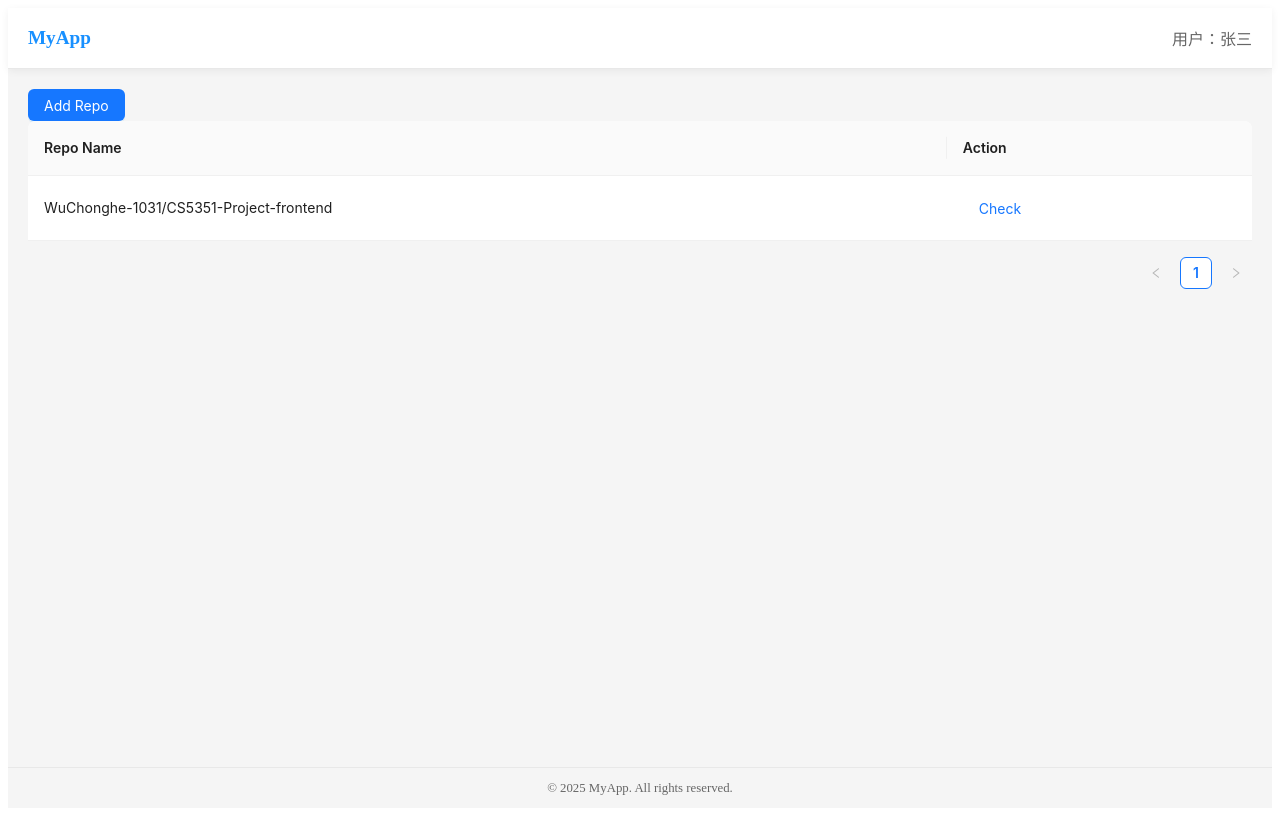
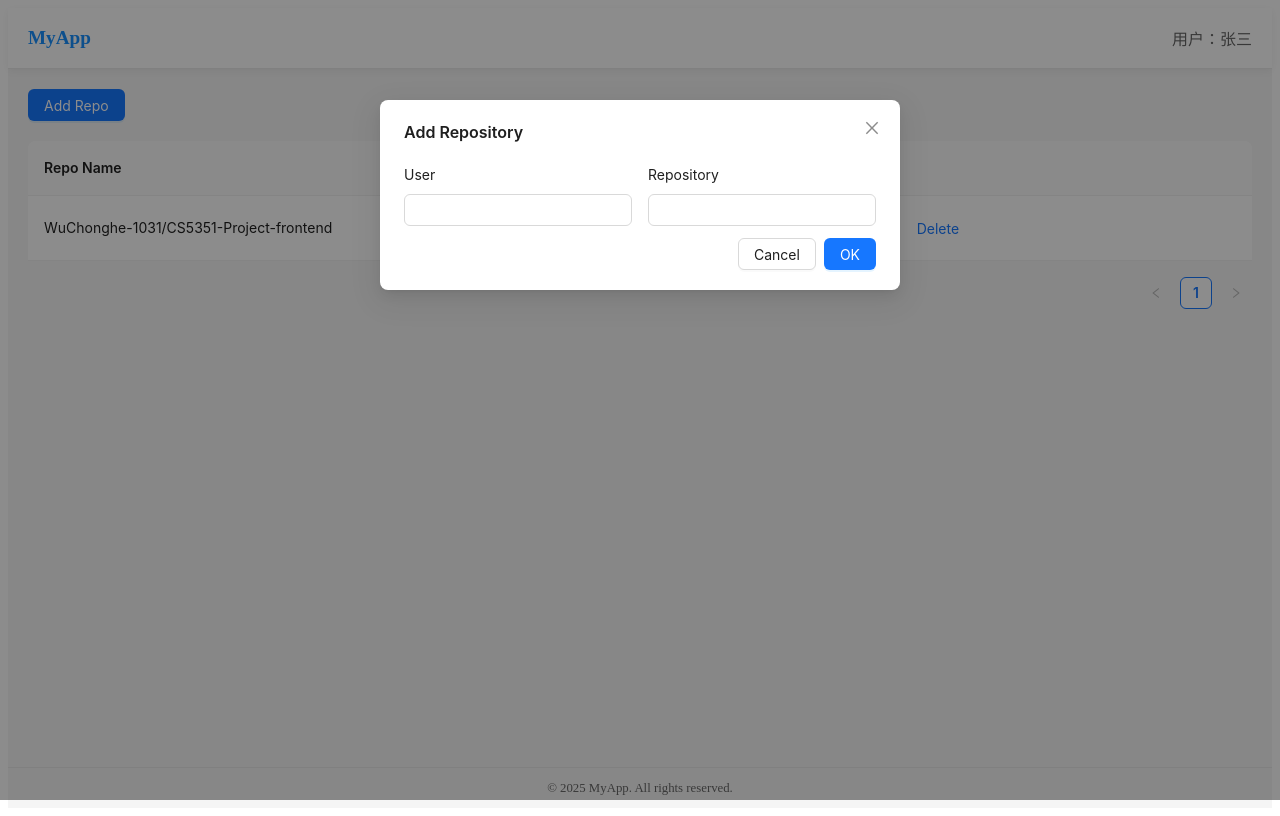
Before and after one commit to WuChonghe-1031/CS5351-Project-frontend, a React (Vite) app: page /codeReview in a window 1280 px wide. Both pictures are taken after a click on the button "Add Repo". Built offline with nearby package versions, Linux system fonts and the light colour scheme.

Commit message:
feat: add repo

```diff
--- a/src/pages/CodeReview/commitList.jsx
+++ b/src/pages/CodeReview/commitList.jsx
@@ -3,6 +3,7 @@ import { Avatar, Button, List, Space, Tag, Tooltip, Typography, message} from "a
 import { BranchesOutlined, ClockCircleOutlined, UserOutlined } from "@ant-design/icons";
 import { getCommitDetails } from '../../api/api';
 import DiffComponent from './diffComponent';
+import './index.css';
 
 const { Text } = Typography;
 
@@ -34,7 +35,7 @@ const CommitList = ({ repoName, commits, onDetail }) => {
     <>
       {isShowDiff ?
         <div>
-          <Button type="primary" onClick={() => returnCommitList()}>Return</Button>
+          <Button type="primary" className="return-commit-btn" onClick={() => returnCommitList()}>Return</Button>
           <DiffComponent diffText={diffText} />
         </div>
         :
--- /dev/null
+++ b/src/pages/CodeReview/index.css
@@ -0,0 +1,19 @@
+.page-code-table {
+  margin-top: 20px;
+}
+.add-repo-input {
+  margin-top: 20px;
+}
+.add-repo-input-row {
+  margin-top: 8px;
+}
+
+.commit-detail-bar {
+  margin-bottom: 16px;
+}
+.return-repo-btn {
+  margin-left: 20px;
+}
+.return-commit-btn {
+  margin-bottom: 16px;
+}
--- a/src/pages/CodeReview/index.jsx
+++ b/src/pages/CodeReview/index.jsx
@@ -1,9 +1,10 @@
 import React from 'react';
 import { useState } from "react";
-import { Button, Dropdown, Space, Table, message } from 'antd';
+import { Button, Col, Dropdown, Input, Modal, Popconfirm, Row, Space, Table, message } from 'antd';
 import { CaretDownOutlined } from "@ant-design/icons";
 import { getRepoCommits, getRepoBranches } from '../../api/api';
 import CommitList from './commitList';
+import './index.css';
 
 const CodeReview = () => {
   const [isShowCommit, setIsShowCommit] = useState(false);
@@ -12,6 +13,13 @@ const CodeReview = () => {
   const [currentRepo, setCurrentRepo] = useState(null);
   const [currentBranches, setCurrentBranches] = useState(null);
   const [currentBranchName, setCurrentBranchName] = useState('');
+  const [isModalOpen, setIsModalOpen] = useState(false);
+  const [repoData, setRepoData] = useState([
+    {
+      key: 'WuChonghe-1031/CS5351-Project-frontend',
+      repoName: 'WuChonghe-1031/CS5351-Project-frontend',
+    }
+  ]);
 
   const repoColumns = [
     {
@@ -22,14 +30,15 @@ const CodeReview = () => {
     {
       title: 'Action',
       key: 'action',
-      render: (_, record) => (<Button type="link" onClick={() => checkRepoCommits(record.repoName)}>Check</Button>),
+      render: (_, record) => (
+        <div>
+          <Button type="link" onClick={() => checkRepoCommits(record.repoName)}>Check</Button>
+          <Popconfirm title="Sure to delete?" onConfirm={() => deleteRepoCommits(record.repoName)}>
+            <Button type="link">Delete</Button>
+          </Popconfirm>
+        </div>
+      ),
     },
-  ];
-  const repoData = [
-    {
-      key: 'WuChonghe-1031/CS5351-Project-frontend',
-      repoName: 'WuChonghe-1031/CS5351-Project-frontend',
-    }
   ];
 
   const handleBranchClick = async e => {
@@ -75,31 +84,99 @@ const CodeReview = () => {
           setIsShowCommit(false);
         }
       }
-    } catch (error) {
-      message.error(error);
+    } catch {
+      message.error("Failed to fetch commits");
     }
   };
+  const deleteRepoCommits = (repoName) => {
+    const index = repoData.findIndex((item) => item.repoName === repoName);
+    if (index !== -1) {
+      const newRepoData = [...repoData];
+      newRepoData.splice(index, 1);
+      setRepoData(newRepoData);
+      message.success("Repository deleted successfully");
+    } else {
+      message.error("Repository not found");
+    }
+  };
+
+  const showModal = () => {
+    setIsModalOpen(true);
+  };
+
+  const handleOk = async () => {
+    const repoName = `${userValue}/${repoValue}`;
+    try {
+      const branches = await getRepoBranches(repoName);
+      if (branches && branches.length > 0) {
+        repoData.push({
+          key: repoName,
+          repoName: repoName,
+        });
+        message.success("Repository added successfully");
+      }
+    } catch {
+      message.error("Failed to add repository");
+    }
+    setIsModalOpen(false);
+  };
+
+  const handleCancel = () => {
+    setIsModalOpen(false);
+  };
+
+  const [userValue, setUserValue] = useState('');
+  const handleUserChange = (e) => {
+    setUserValue(e.target.value);
+  };
+  const [repoValue, setRepoValue] = useState('');
+  const handleRepoChange = (e) => {
+    setRepoValue(e.target.value);
+  }
 
   return (
     <>
       {
         !isShowCommit ?
           <div className="page-code-review">
-            <Button type="primary">Add Repo</Button>
-            <Table columns={repoColumns} dataSource={repoData} />
+            <Button type="primary" onClick={showModal}>Add Repo</Button>
+            <div className="page-code-table">
+              <Table columns={repoColumns} dataSource={repoData} />
+            </div>
+            <Modal
+              title="Add Repository"
+              open={isModalOpen}
+              onOk={handleOk}
+              onCancel={handleCancel}
+            >
+              <div className="add-repo-input">
+                <Row gutter={16}>
+                  <Col span={12}>User</Col>
+                  <Col span={12}>Repository</Col>
+                </Row>
+                <Row gutter={16} className="add-repo-input-row">
+                  <Col span={12}>
+                    <Input value={userValue} onChange={handleUserChange} />
+                  </Col>
+                  <Col span={12}>
+                    <Input value={repoValue} onChange={handleRepoChange} />
+                  </Col>
+                </Row>
+              </div>
+            </Modal>
           </div>
         :
         <div>
           {
             !isShowDetail ?
-            <>
+            <div className="commit-detail-bar">
               <Dropdown menu={branchMenuProps}>
                 <Button>
                   <Space>{currentBranchName}<CaretDownOutlined /></Space>
                 </Button>
               </Dropdown>
-              <Button type="primary" onClick={() => setIsShowCommit(false)}>Return</Button>
-            </>
+              <Button type="primary" className="return-repo-btn" onClick={() => setIsShowCommit(false)}>Return</Button>
+            </div>
             : null
           }
           <CommitList repoName={currentRepo} commits={commits} onDetail={setIsShowDetail} />
```
